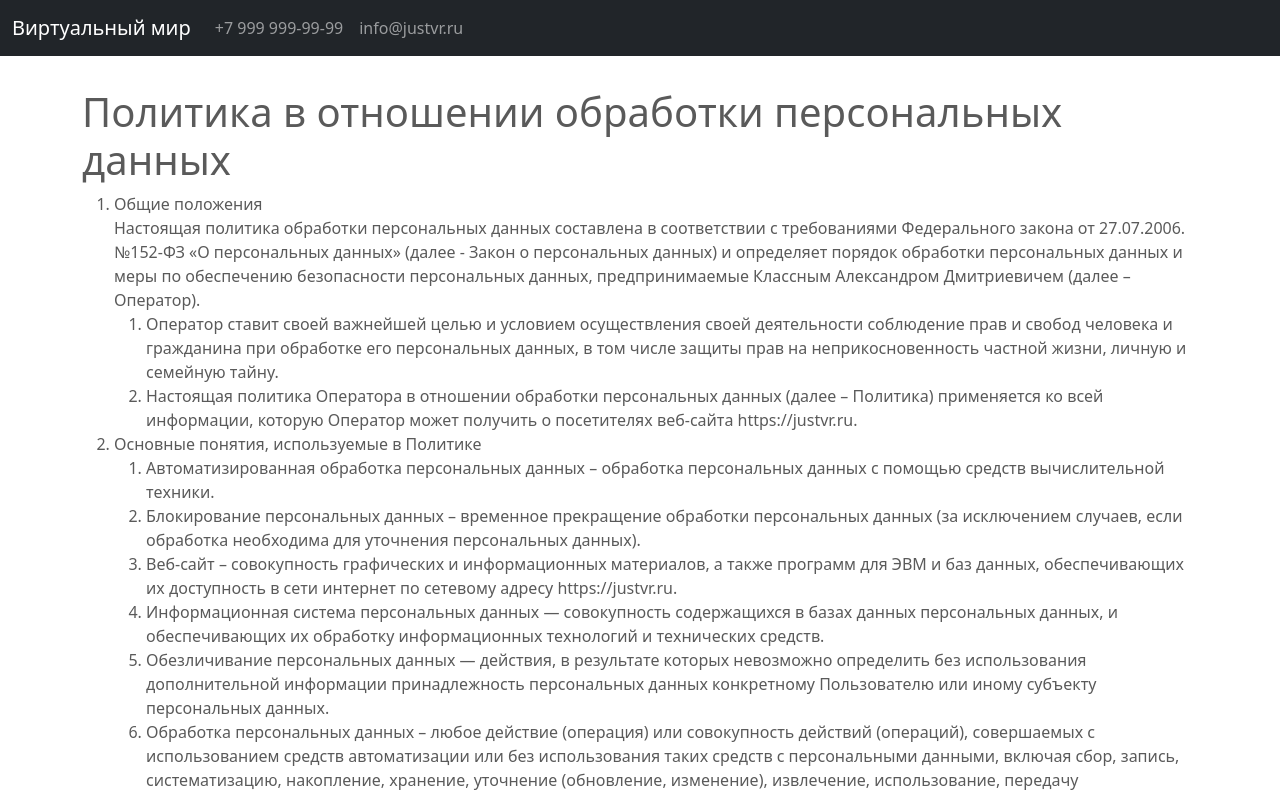
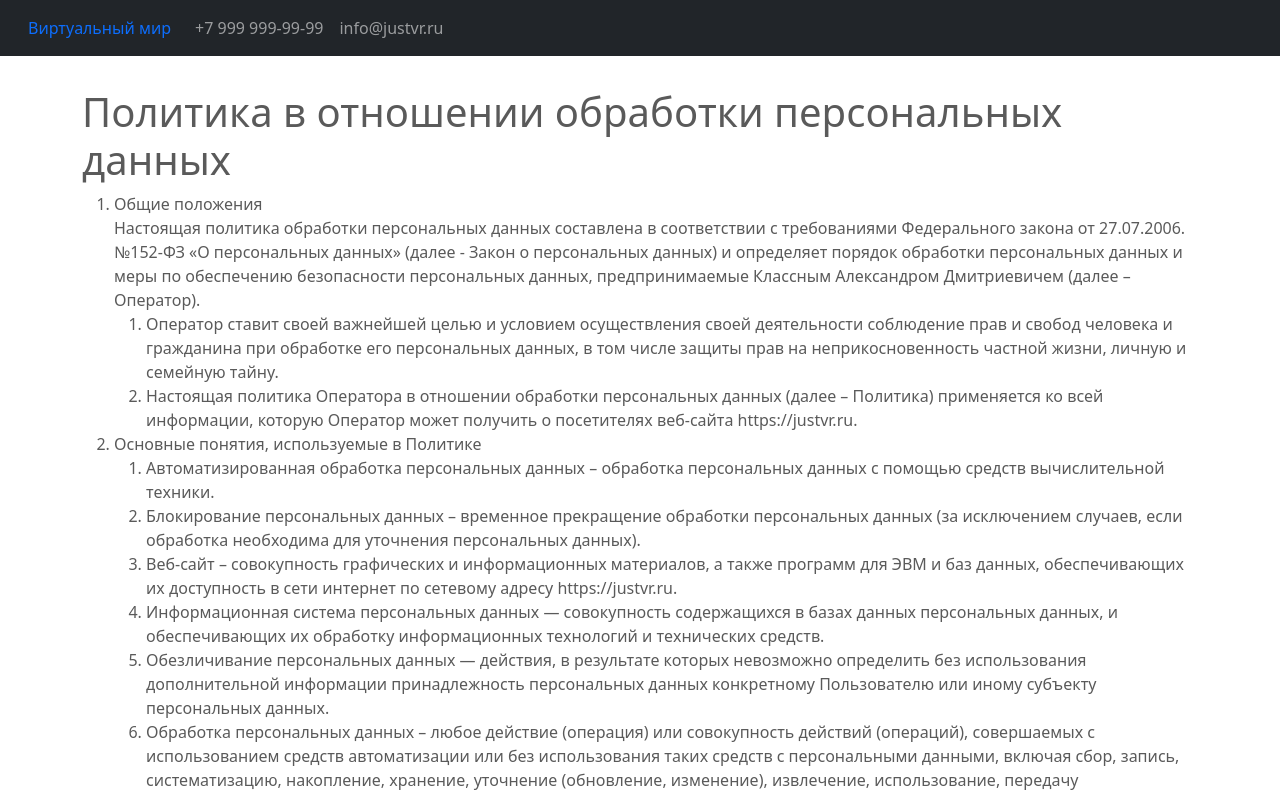
Before and after one commit to VVVas/justvr, a plain HTML site: page privacy/index.html in a window 1280 px wide. Shown: the top 795 px of the page. Drawn offline with Linux system fonts and the light colour scheme.

Commit message:
Update index.html

```diff
--- a/privacy/index.html
+++ b/privacy/index.html
@@ -34,7 +34,7 @@
 <header>
   <nav class="navbar navbar-expand-md navbar-dark fixed-top bg-dark">
     <div class="container-fluid">
-      <a class="navbar-brand" name="top" href="/">Виртуальный мир</a>
+      <a class="nav-link" name="top" href="/">Виртуальный мир</a>
       <button class="navbar-toggler" type="button" data-bs-toggle="collapse" data-bs-target="#navbarCollapse" aria-controls="navbarCollapse" aria-expanded="false" aria-label="Toggle navigation">
         <span class="navbar-toggler-icon"></span>
       </button>
```
